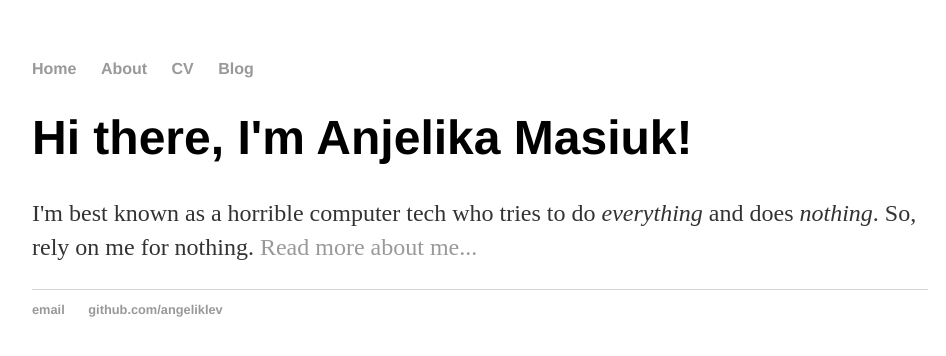
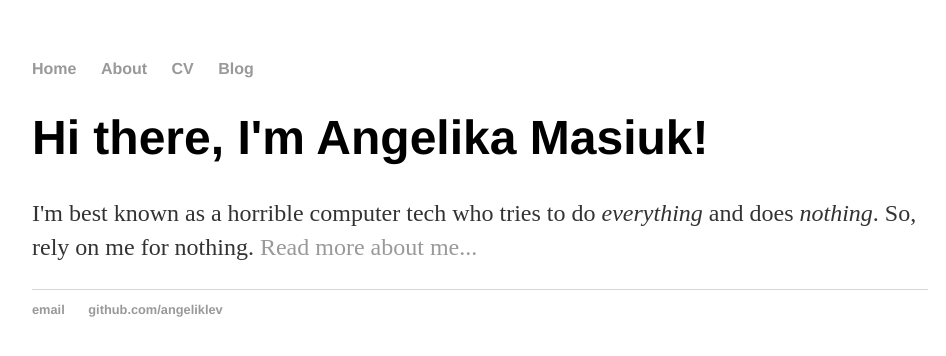
Before and after one commit to angeliklev/angeliklev.github.io, a Jekyll site: the page built from index.html, in a window 1280 px wide. Shown: the top 356 px of the page, without its empty margins (160-1106 px from the left). Built offline with Jekyll 4.4.1, drawn with Linux system fonts in a browser that asks for light colours.

Commit message:
Update index.html
Correct name spelling

```diff
--- a/index.html
+++ b/index.html
@@ -4,7 +4,7 @@ title: Angelika Masiuk, Useless Tech
 ---
 
     	<div class="blurb">
-        	<h1>Hi there, I'm Anjelika Masiuk!</h1>
+        	<h1>Hi there, I'm Angelika Masiuk!</h1>
 		<p>I'm best known as a horrible computer tech who tries to do <em>everything</em> and does <em>nothing</em>.
 		So, rely on me for nothing. <a href="/about">Read more about me...</a></p>
     	</div><!-- /.blurb -->
```
